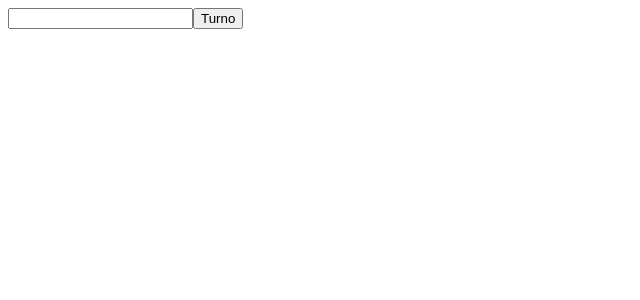
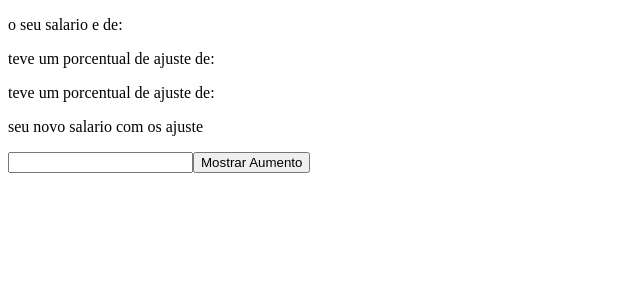
Before and after one commit to Gabriel200395/state, a React (Create React App) app: page / in a window 1280 px wide. Shown: the top 300 px of the page, without its empty margins (0-640 px from the left). Built offline with nearby package versions, Linux system fonts and the light colour scheme.

Commit message:
terminando exercicio 10

```diff
--- a/src/App.js
+++ b/src/App.js
@@ -1,8 +1,8 @@
-import Ex09 from "./ExerciciosDecisao/Ex09";
+import Ex10 from "./ExerciciosDecisao/Ex10";
 function App() {
   return (
     <>
-      <Ex09 />
+      <Ex10 />
     </>
   );
 }
--- a/src/ExerciciosDecisao/Ex10.js
+++ b/src/ExerciciosDecisao/Ex10.js
@@ -2,11 +2,51 @@ import { useState } from "react";
 
 function Ex10() {
   const [salario, setSalario] = useState("");
+  const [ajuste, setAjuste] = useState("");
+  const [novoSalario, setNovoSalario] = useState("");
+  const [porcentagem, setPorcentagem] = useState("");
 
-  const aumento = () => {};
+  const aumento = () => {
+    let ajuste1 = 0.2;
+    let ajuste2 = 0.15;
+    let ajuste3 = 0.1;
+    let ajuste4 = 0.5;
+
+    if (salario <= 280) {
+      const ajusteSalario = +salario * ajuste1;
+      const novo = ajusteSalario + +salario;
+      setAjuste(ajusteSalario);
+      setPorcentagem(ajuste1);
+      setNovoSalario(novo);
+    } else if (salario > 280 && salario <= 700) {
+      const ajusteSalario = +salario * ajuste2;
+      const novo = ajusteSalario + +salario;
+      setAjuste(ajusteSalario);
+      setPorcentagem(ajuste2);
+      setNovoSalario(novo);
+    } else if (salario > 700 && salario <= 1500) {
+      const ajusteSalario = +salario * ajuste3;
+      const novo = ajusteSalario + +salario;
+      setAjuste(ajusteSalario);
+      setPorcentagem(ajuste3);
+      setNovoSalario(novo);
+    } else if (salario > 1500) {
+      const ajusteSalario = +salario * ajuste4;
+      const novo = ajusteSalario + +salario;
+      setAjuste(ajusteSalario);
+      setPorcentagem(ajuste4);
+      setNovoSalario(novo);
+    }
+  };
 
   return (
     <div>
+      <>
+        <p> o seu salario e de: {salario}</p>
+        <p>teve um porcentual de ajuste de: {ajuste}</p>
+        <p>teve um porcentual de ajuste de: {porcentagem}</p>
+        <p>seu novo salario com os ajuste {novoSalario}</p>
+      </>
       <input
         type="number"
         value={salario}
```
